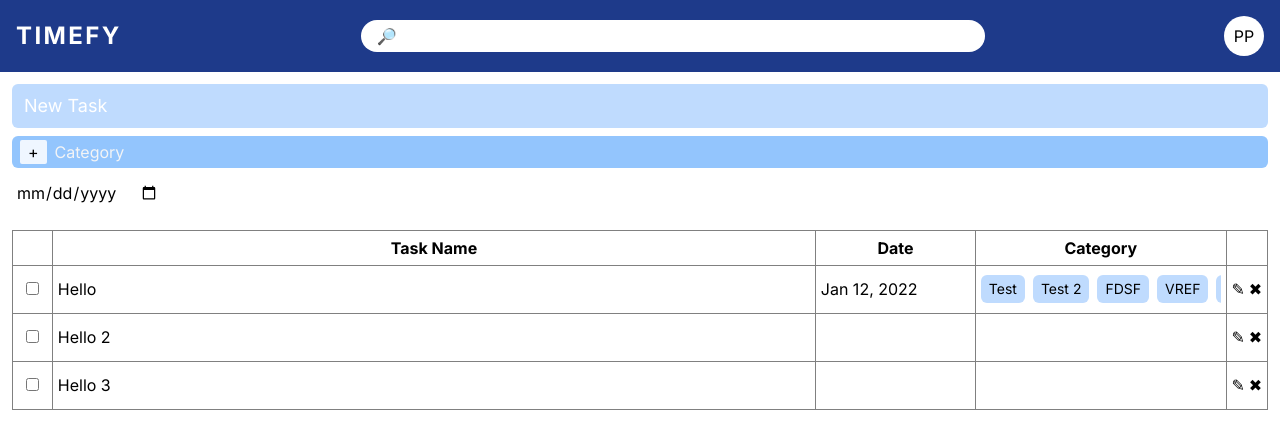
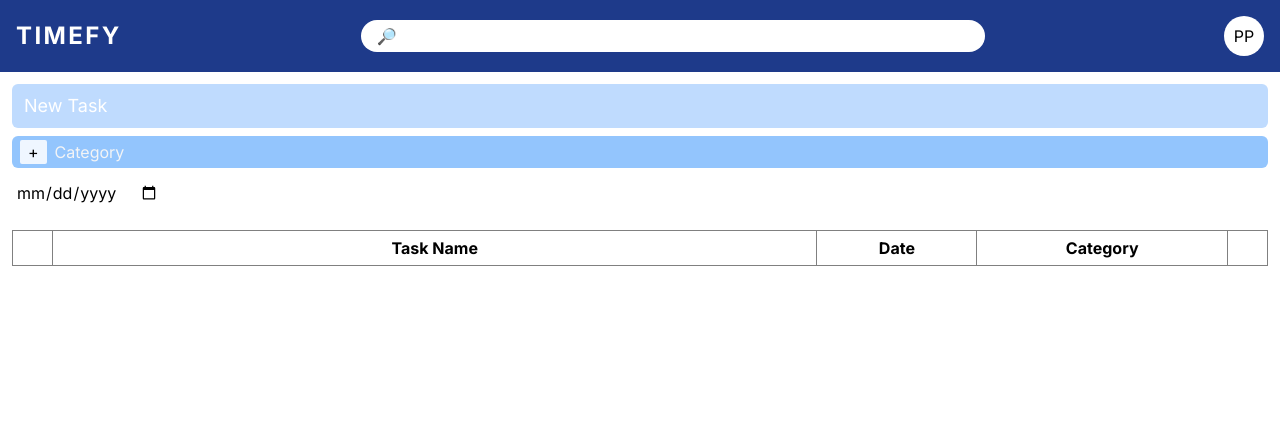
Before and after one commit to Edogawawa/Milestone, a Next.js app: page /list in a window 1280 px wide. Shown: the top 448 px of the page. Built offline with nearby package versions, Linux system fonts and the light colour scheme.

Commit message:
Persisted data using localStorage

```diff
--- a/src/app/list/page.js
+++ b/src/app/list/page.js
@@ -14,34 +14,16 @@ const uid = function(){
   return Date.now().toString(36) + Math.random().toString(36).substring(3);
 }
 
-/** @type {ToDo[]} */
-const rawToDos = [
-  {
-    id: uid(),
-    taskName: "Hello",
-    checked: false,
-    category: ["Test", "Test 2", "FDSF", "VREF", "FSDFSS", "VFVGEG"],
-    date: "2022-01-12"
-  },
-  {
-    id: uid(),
-    taskName: "Hello 2",
-    checked: false,
-    category: [],
-    date: ""
-  },
-  {
-    id: uid(),
-    taskName: "Hello 3",
-    checked: true,
-    category: [],
-    date: ""
-  }
-]
+function setData(data){
+  localStorage.setItem("todo", JSON.stringify(data) || "[]")
+}
 
-
+function getData(){
+  return JSON.parse(localStorage.getItem("todo") || "[]")
+}
 
 export default function Home() {
+  const [toDos, setToDo] = useState(getData())
   const [search, setSearch] = useState("")
 
   const [category, setCategory] = useState([])
@@ -50,9 +32,12 @@ export default function Home() {
 
   const [taskName, setTaskName] = useState("")
   const [date, setDate] = useState("")
-  const [toDos, setToDo] = useState(rawToDos)
 
   const [editedId, setEditedId] = useState(undefined)
+
+  useEffect(() => {
+    setData(toDos)
+  }, [toDos])
 
   const compareFn = useCallback((a, b) => {
     if (a.date === "") return 1
```
